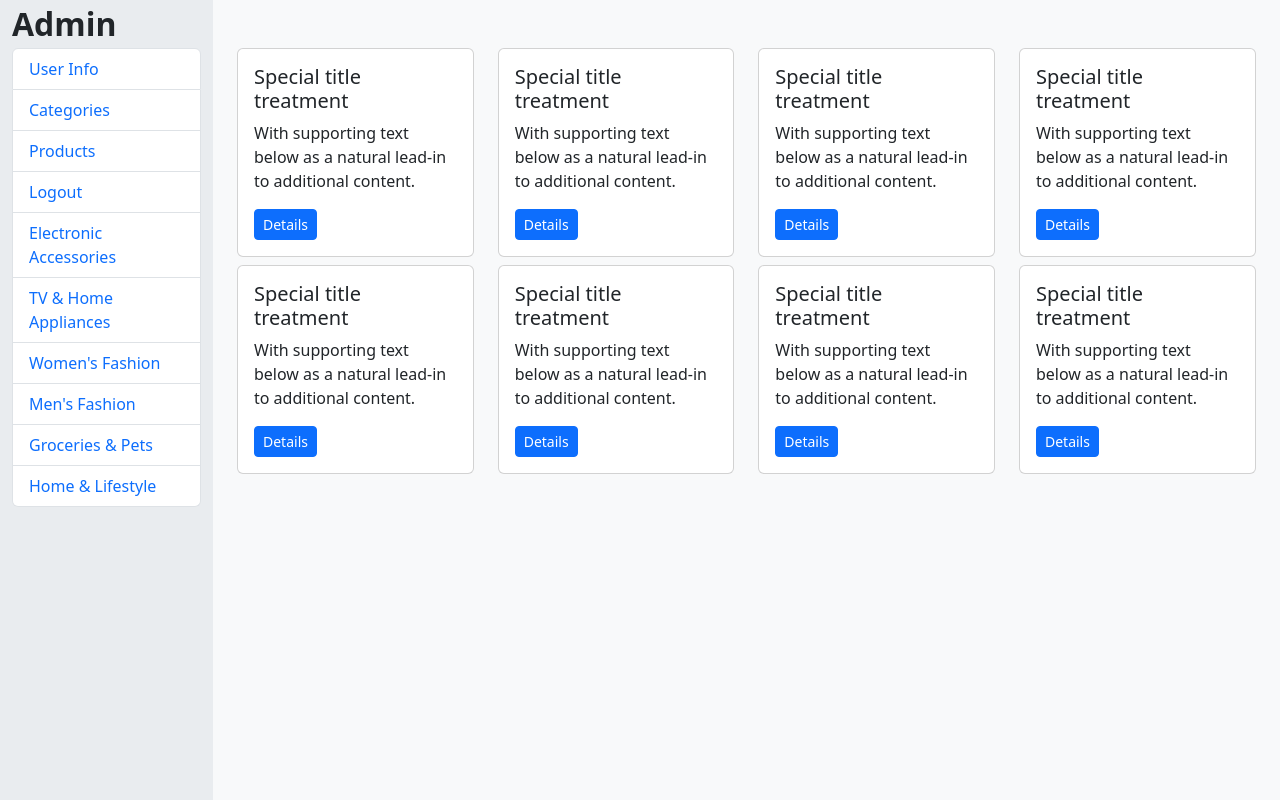
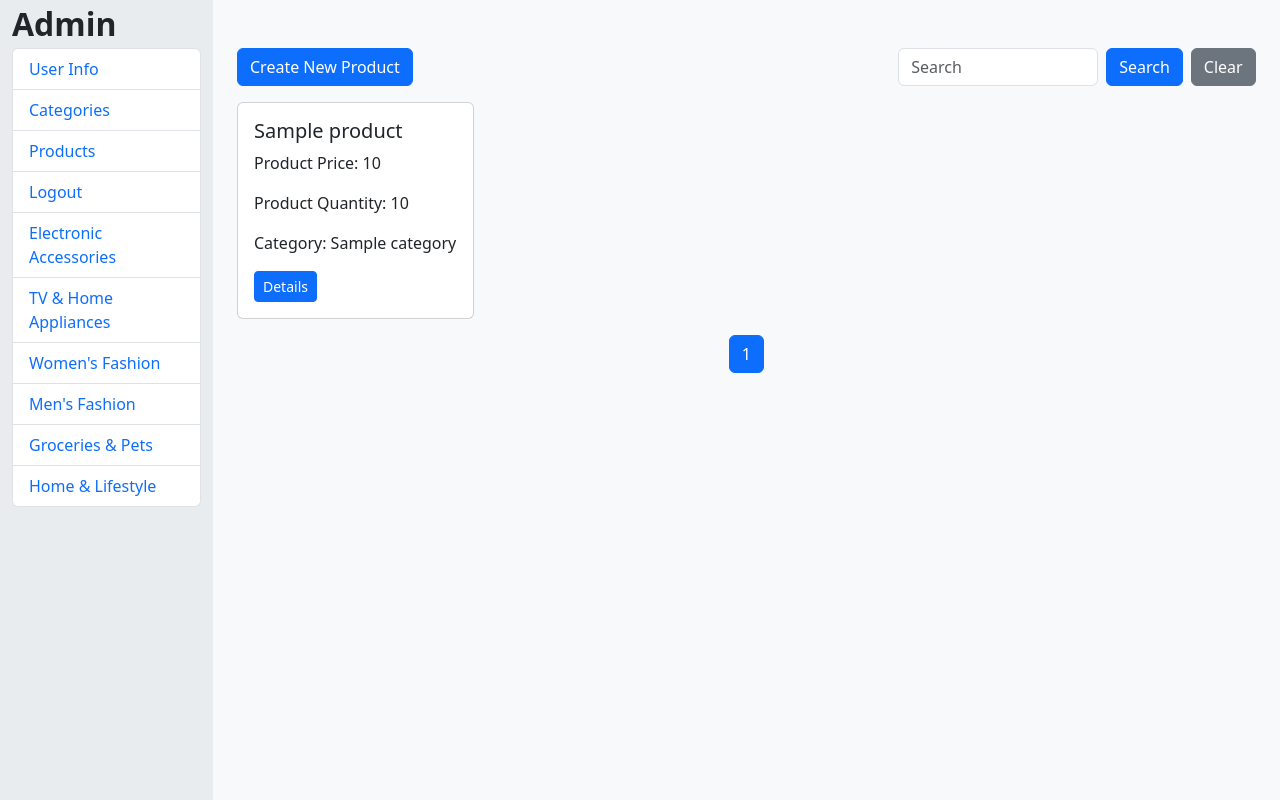
Before and after one commit to MayThazinTun/Project, a PHP site: page /products/index.php in a window 1280 px wide. Run offline with PHP 8.4, Linux system fonts and the light colour scheme; tables that the repository leaves empty or names only in its code hold one stand-in row (values such as "Sample post").

Commit message:
feat: Pagination for categories,users,products

```diff
--- a/admin/adminREADME.txt
+++ b/admin/adminREADME.txt
@@ -8,6 +8,7 @@ admin/
 │   └── adminHeader.php
 ├── products/
 │   └── index.php
+│   └── create.php
 ├── users/
 │   ├── create.php
 │   ├── edit.php
--- a/admin/products/index.php
+++ b/admin/products/index.php
@@ -1,82 +1,71 @@
-<?php require_once('../layouts/adminHeader.php'); ?>
+<?php
+require_once('../layouts/adminHeader.php');
+require_once('../../database/productDb.php');
+
+// Handle search input
+$search = isset($_GET['search']) ? $_GET['search'] : '';
+
+// Number of products per page (2 rows * 4 columns)
+$limit = 8;
+$page = isset($_GET['page']) ? (int)$_GET['page'] : 1;
+$offset = ($page - 1) * $limit;
+
+$total_products = get_total_product_count($mysqli, $search);
+// var_dump($total_products);
+$total_pages = ceil($total_products / $limit);
+// var_dump($total_pages);
+
+$products = get_all_products_paginated($mysqli, $limit, $offset, $search);
+
+?>
 
 <div class="container-fluid mt-5">
-    <div class="row mb-2">
-        <div class="col-3 mb-3 mb-sm-0">
-            <div class="card">
-                <div class="card-body">
-                    <h5 class="card-title">Special title treatment</h5>
-                    <p class="card-text">With supporting text below as a natural lead-in to additional content.</p>
-                    <a href="show.php?id=" class="btn btn-primary btn-sm">Details</a>
-                </div>
-            </div>
-        </div>
-        <div class="col-3 mb-3 mb-sm-0">
-            <div class="card">
-                <div class="card-body">
-                    <h5 class="card-title">Special title treatment</h5>
-                    <p class="card-text">With supporting text below as a natural lead-in to additional content.</p>
-                    <a href="show.php?id=" class="btn btn-primary btn-sm">Details</a>
-                </div>
-            </div>
-        </div>
-        <div class="col-3 mb-3 mb-sm-0">
-            <div class="card">
-                <div class="card-body">
-                    <h5 class="card-title">Special title treatment</h5>
-                    <p class="card-text">With supporting text below as a natural lead-in to additional content.</p>
-                    <a href="show.php?id=" class="btn btn-primary btn-sm">Details</a>
-                </div>
-            </div>
-        </div>
-        <div class="col-3 mb-3 mb-sm-0">
-            <div class="card">
-                <div class="card-body">
-                    <h5 class="card-title">Special title treatment</h5>
-                    <p class="card-text">With supporting text below as a natural lead-in to additional content.</p>
-                    <a href="show.php?id=" class="btn btn-primary btn-sm">Details</a>
-                </div>
-            </div>
-        </div>
+    <div class="d-flex justify-content-between mb-3">
+        <a href="./create.php" class="btn btn-primary">Create New Product</a>
+        <!-- Search Form -->
+        <form method="get" class="d-flex">
+            <input type="text" name="search" class="form-control me-2" placeholder="Search" value="<?php echo htmlspecialchars($search); ?>" style="width: 200px;">
+            <button type="submit" class="btn btn-primary me-2">Search</button>
+            <a href="index.php" class="btn btn-secondary">Clear</a>
+        </form>
     </div>
-    <div class="row mb-2">
-        <div class="col-3 mb-3 mb-sm-0">
-            <div class="card">
-                <div class="card-body">
-                    <h5 class="card-title">Special title treatment</h5>
-                    <p class="card-text">With supporting text below as a natural lead-in to additional content.</p>
-                    <a href="show.php?id=" class="btn btn-primary btn-sm">Details</a>
-                </div>
-            </div>
-        </div>
-        <div class="col-3 mb-3 mb-sm-0">
-            <div class="card">
-                <div class="card-body">
-                    <h5 class="card-title">Special title treatment</h5>
-                    <p class="card-text">With supporting text below as a natural lead-in to additional content.</p>
-                    <a href="show.php?id=" class="btn btn-primary btn-sm">Details</a>
-                </div>
-            </div>
-        </div>
-        <div class="col-3 mb-3 mb-sm-0">
-            <div class="card">
-                <div class="card-body">
-                    <h5 class="card-title">Special title treatment</h5>
-                    <p class="card-text">With supporting text below as a natural lead-in to additional content.</p>
-                    <a href="show.php?id=" class="btn btn-primary btn-sm">Details</a>
-                </div>
-            </div>
-        </div>
-        <div class="col-3 mb-3 mb-sm-0">
-            <div class="card">
-                <div class="card-body">
-                    <h5 class="card-title">Special title treatment</h5>
-                    <p class="card-text">With supporting text below as a natural lead-in to additional content.</p>
-                    <a href="show.php?id=" class="btn btn-primary btn-sm">Details</a>
-                </div>
-            </div>
-        </div>
-    </div>
+
+    <?php
+    if (!empty($products)) {
+        echo '<div class="row row-cols-1 row-cols-md-4 g-4">';
+        foreach ($products as $product) {
+            echo '<div class="col">
+                    <div class="card h-100">
+                        <div class="card-body">
+                            <h5 class="card-title">' . htmlspecialchars($product['product_name']) . '</h5>
+                            <p class="card-text">Product Price: ' . htmlspecialchars($product['product_price']) . '</p>
+                            <p class="card-text">Product Quantity: ' . htmlspecialchars($product['product_quantity']) . '</p>
+                            <p class="card-text">Category: ' . htmlspecialchars($product['category_name']) . '</p>
+                            <a href="show.php?id=' . urlencode($product['product_id']) . '" class="btn btn-primary btn-sm">Details</a>
+                        </div>
+                    </div>
+                </div>';
+        }
+        echo '</div>';
+
+        // Pagination
+        echo '<nav aria-label="Pagination" class="mt-3">
+                <ul class="pagination justify-content-center">';
+        if ($page > 1) {
+            echo '<li class="page-item"><a class="page-link" href="?page=' . ($page - 1) . '&search=' . urlencode($search) . '"><span aria-hidden="true">&laquo;</span></a></li>';
+        }
+        for ($i = 1; $i <= $total_pages; $i++) {
+            echo '<li class="page-item ' . ($i == $page ? 'active' : '') . '"><a class="page-link" href="?page=' . $i . '&search=' . urlencode($search) . '">' . $i . '</a></li>';
+        }
+        if ($page < $total_pages) {
+            echo '<li class="page-item"><a class="page-link" href="?page=' . ($page + 1) . '&search=' . urlencode($search) . '"><span aria-hidden="true">&raquo;</span></a></li>';
+        }
+        echo '  </ul>
+              </nav>';
+    } else {
+        echo '<p>No products found.</p>';
+    }
+    ?>
 </div>
 
 <?php require_once('../layouts/adminFooter.php'); ?>
--- a/database/colorDb.php
+++ b/database/colorDb.php
@@ -56,12 +56,12 @@ function createColors($mysqli, $colors)
 // createColors($mysqli, $colors);
 
 //get all colors
-function getColors($mysqli)
+function get_all_colors($mysqli)
 {
     $sql = "SELECT * FROM `colors`";
     $result = $mysqli->query($sql);
     if ($result->num_rows > 0) {
-        return $result->fetch_assoc();
+        return $result->fetch_all(MYSQLI_ASSOC);
     }
     return false;
 }
--- a/database/index.php
+++ b/database/index.php
@@ -36,7 +36,6 @@ function selectDatabase($mysqli)
     }
     return false;
 }
-selectDatabase($mysqli);
 
 
 
@@ -79,7 +78,8 @@ function createOrdersTable($mysqli)
 }
 
 //create invoices table /invoice_id,total_amount
-function createInvoiceTable($mysqli){
+function createInvoiceTable($mysqli)
+{
     $sql = "CREATE TABLE IF NOT EXISTS invoices(
         invoice_id INT(11) AUTO_INCREMENT PRIMARY KEY,
         total_amount INT(11) NOT NULL
@@ -110,10 +110,10 @@ function createProductsTable($mysqli)
     $sql = "CREATE TABLE IF NOT EXISTS products(
         product_id INT(11) AUTO_INCREMENT PRIMARY KEY,
         category_id INT(11) NOT NULL,
-        type_id INT(11) NOT NULL,
-        color_id INT(11) NOT NULL,
-        size_id INT(11) NOT NULL,
-        sticker_id INT(11) NOT NULL,
+        type_id INT(11),
+        color_id INT(11),
+        size_id INT(11),
+        sticker_id INT(11),
         product_name VARCHAR(255) NOT NULL,
         product_price INT(11) NOT NULL,
         product_quantity INT(11) NOT NULL,
@@ -209,5 +209,10 @@ function allTables($mysqli)
 }
 // allTables($mysqli);
 
+
+// Select Database
+selectDatabase($mysqli);
+
+
 // Drop Database
 // dropDatabase($mysqli);
--- a/database/productDb.php
+++ b/database/productDb.php
@@ -11,7 +11,7 @@ function create_product($mysqli, $category_id, $type_id, $color_id, $size_id, $s
 }
 
 // get all products
-function get_all_products($mysqli)
+function getAll($mysqli)
 {
     $sql = "SELECT * FROM `products`";
     $result = $mysqli->query($sql);
@@ -20,6 +20,102 @@ function get_all_products($mysqli)
     }
     return false;
 }
+
+function get_all_products($mysqli)
+{
+    $sql = "SELECT * FROM products
+INNER JOIN categories ON products.category_id = categories.category_id
+INNER JOIN types ON products.type_id = types.type_id
+INNER JOIN colors ON products.color_id = colors.color_id
+INNER JOIN sizes ON products.size_id = sizes.size_id
+INNER JOIN stickers ON products.sticker_id = stickers.sticker_id";
+    $result = $mysqli->query($sql);
+    if ($result->num_rows > 0) {
+        return $result->fetch_assoc();
+    }
+    return false;
+}
+//////////////////////////////////
+//////////////////////////////////
+
+function get_all_products_paginated($mysqli, $limit, $offset, $search = '')
+{
+    $sql = "SELECT products.*, categories.category_name, types.type_name, colors.color_name, sizes.size, stickers.sticker_price
+            FROM `products`
+            INNER JOIN `categories` ON products.category_id = categories.category_id
+            INNER JOIN `types` ON products.type_id = types.type_id
+            INNER JOIN `colors` ON products.color_id = colors.color_id
+            INNER JOIN `sizes` ON products.size_id = sizes.size_id
+            INNER JOIN `stickers` ON products.sticker_id = stickers.sticker_id
+            WHERE 1";
+    if (!empty($search)) {
+        $search = $mysqli->real_escape_string($search);
+        $sql .= " AND (products.product_name LIKE '%$search%'
+                      OR products.product_price LIKE '%$search%'
+                      OR products.created_at LIKE '%$search%'
+                      OR categories.category_name LIKE '%$search%'
+                      OR types.type_name LIKE '%$search%'
+                      OR colors.color_name LIKE '%$search%'
+                      OR sizes.size LIKE '%$search%'
+                      OR stickers.sticker_price LIKE '%$search%'
+                      OR products.product_quantity LIKE '%$search%')";
+    }
+
+    $sql .= " ORDER BY products.created_at DESC LIMIT $limit OFFSET $offset";
+
+    $result = $mysqli->query($sql);
+
+    if ($result === false) {
+        error_log("Database Query Failed: " . $mysqli->error);
+        return [];
+    }
+
+    if ($result->num_rows > 0) {
+        return $result->fetch_all(MYSQLI_ASSOC);
+    }
+
+    return [];
+}
+
+function get_total_product_count($mysqli, $search = '')
+{
+    $sql = "SELECT COUNT(*) as count FROM `products`
+            INNER JOIN `categories` ON products.category_id = categories.category_id
+            INNER JOIN `types` ON products.type_id = types.type_id
+            INNER JOIN `colors` ON products.color_id = colors.color_id
+            INNER JOIN `sizes` ON products.size_id = sizes.size_id
+            INNER JOIN `stickers` ON products.sticker_id = stickers.sticker_id
+            WHERE 1";
+
+    if (!empty($search)) {
+        $search = $mysqli->real_escape_string($search);
+        $sql .= " AND (products.product_name LIKE '%$search%'
+                      OR products.product_price LIKE '%$search%'
+                      OR products.created_at LIKE '%$search%'
+                      OR categories.category_name LIKE '%$search%'
+                      OR types.type_name LIKE '%$search%'
+                      OR colors.color_name LIKE '%$search%'
+                      OR sizes.size LIKE '%$search%'
+                      OR stickers.sticker_price LIKE '%$search%'
+                      OR products.product_quantity LIKE '%$search%')";
+    }
+
+    $result = $mysqli->query($sql);
+
+    if ($result === false) {
+        error_log("Database Query Failed: " . $mysqli->error);
+        return 0;
+    }
+
+    $row = $result->fetch_assoc();
+    return $row['count'];
+}
+
+//////////////////////////////////
+//////////////////////////////////
+
+
+
 
 // get product by id
 function get_product_by_id($mysqli, $id)
--- a/database/sizeDb.php
+++ b/database/sizeDb.php
@@ -28,12 +28,12 @@ function createSizes($mysqli, $sizes)
 // createSizes($mysqli, $sizes);
 
 //get all sizes
-function getSizes($mysqli)
+function get_all_sizes($mysqli)
 {
     $sql = "SELECT * FROM `sizes`";
     $result = $mysqli->query($sql);
     if ($result->num_rows > 0) {
-        return $result->fetch_assoc();
+        return $result->fetch_all(MYSQLI_ASSOC);
     }
     return false;
 }
```
Also changed, not shown: admin/category/index.php (+61 -12 lines), admin/products/create.php (added, +168 -0 lines), admin/users/index.php (+75 -17 lines), database/categoryDb.php (+60 -0 lines), database/stickerDb.php (+11 -10 lines), database/typeDb.php (+14 -0 lines), database/userDb.php (+25 -1 lines).
